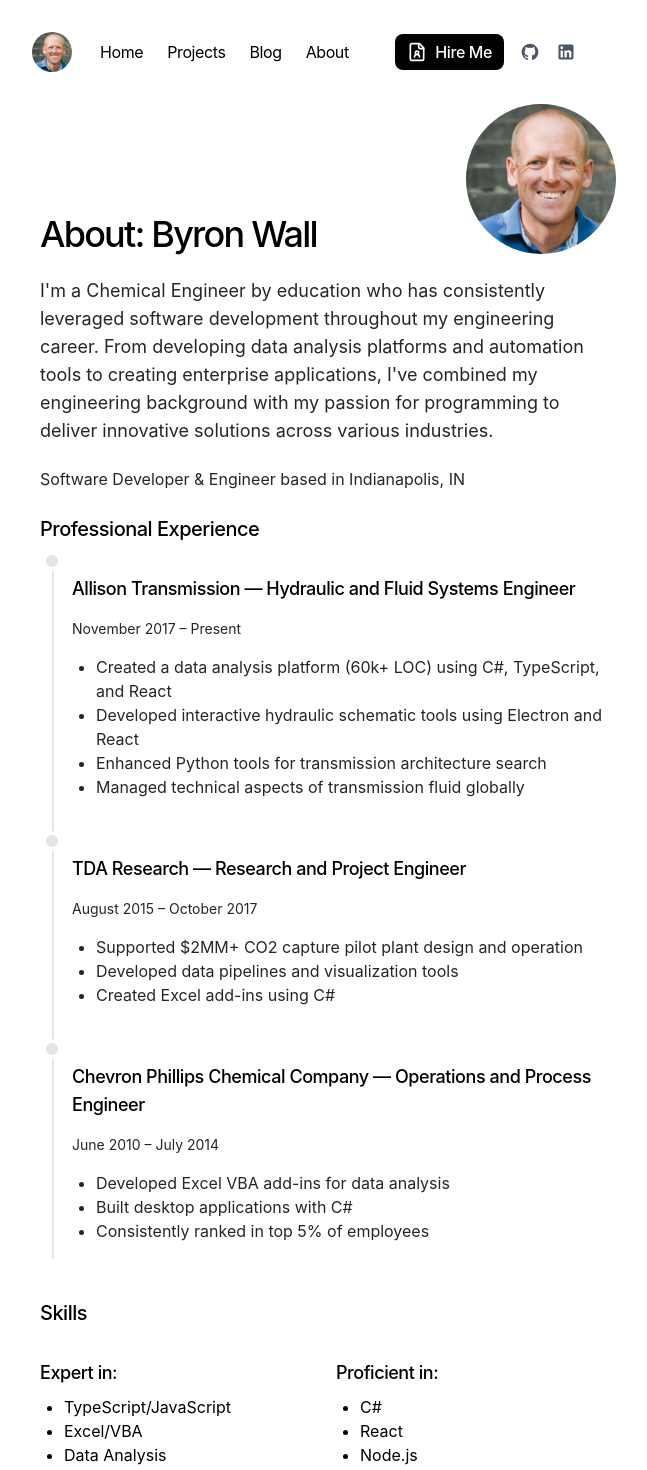
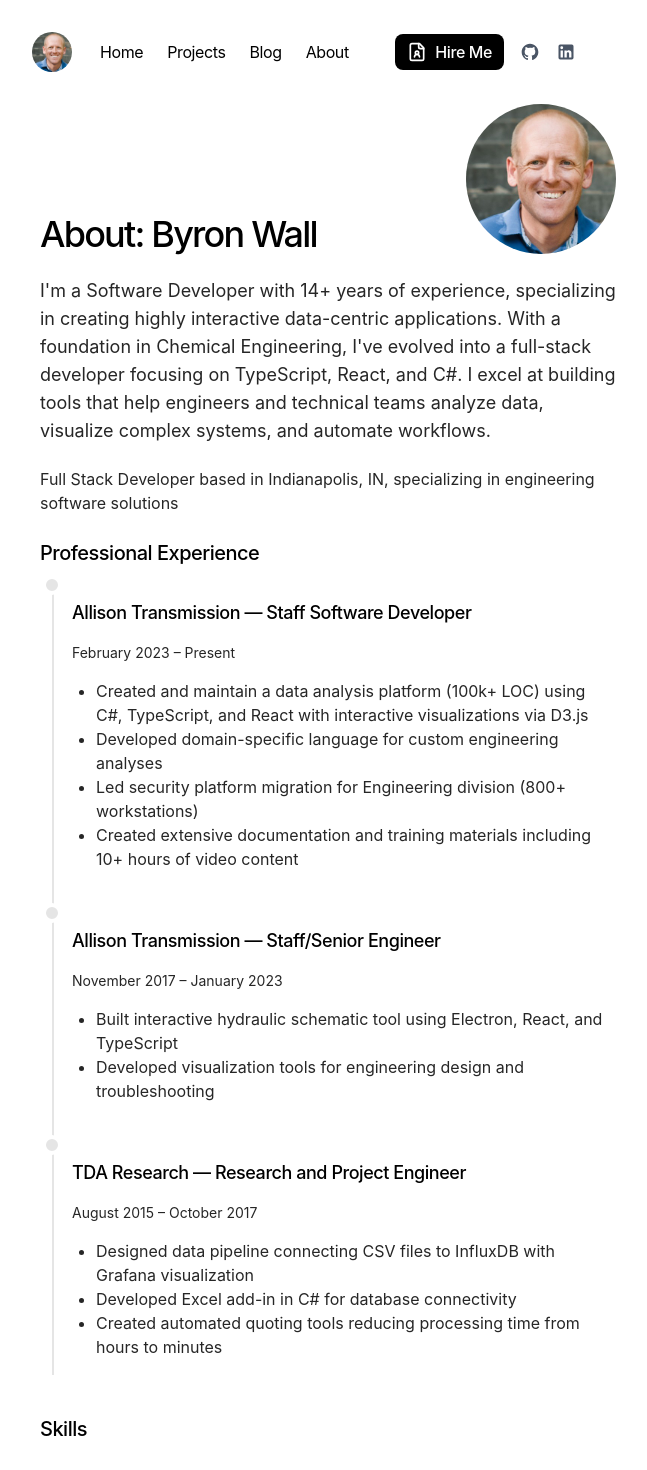
Before and after one commit to byronwall/wall-portfolio, a Next.js app: page /about in a window 1280 px wide. Shown: the top 1470 px of the page, without its empty margins (312-959 px from the left). Built offline with nearby package versions, Linux system fonts and the light colour scheme.

Commit message:
Update resume and about page with latest professional experience details

```diff
--- a/app/about/page.tsx
+++ b/app/about/page.tsx
@@ -4,20 +4,41 @@ import { Timeline } from "app/components/Timeline";
 export default function AboutPage() {
   const experienceItems = [
     {
-      title: "Allison Transmission — Hydraulic and Fluid Systems Engineer",
-      date: "November 2017 – Present",
+      title: "Allison Transmission — Staff Software Developer",
+      date: "February 2023 – Present",
       children: (
         <ul>
           <li>
-            Created a data analysis platform (60k+ LOC) using C#, TypeScript,
-            and React
+            Created and maintain a data analysis platform (100k+ LOC) using C#,
+            TypeScript, and React with interactive visualizations via D3.js
           </li>
           <li>
-            Developed interactive hydraulic schematic tools using Electron and
-            React
+            Developed domain-specific language for custom engineering analyses
           </li>
-          <li>Enhanced Python tools for transmission architecture search</li>
-          <li>Managed technical aspects of transmission fluid globally</li>
+          <li>
+            Led security platform migration for Engineering division (800+
+            workstations)
+          </li>
+          <li>
+            Created extensive documentation and training materials including 10+
+            hours of video content
+          </li>
+        </ul>
+      ),
+    },
+    {
+      title: "Allison Transmission — Staff/Senior Engineer",
+      date: "November 2017 – January 2023",
+      children: (
+        <ul>
+          <li>
+            Built interactive hydraulic schematic tool using Electron, React,
+            and TypeScript
+          </li>
+          <li>
+            Developed visualization tools for engineering design and
+            troubleshooting
+          </li>
         </ul>
       ),
     },
@@ -26,21 +47,15 @@ export default function AboutPage() {
       date: "August 2015 – October 2017",
       children: (
         <ul>
-          <li>Supported $2MM+ CO2 capture pilot plant design and operation</li>
-          <li>Developed data pipelines and visualization tools</li>
-          <li>Created Excel add-ins using C#</li>
-        </ul>
-      ),
-    },
-    {
-      title:
-        "Chevron Phillips Chemical Company — Operations and Process Engineer",
-      date: "June 2010 – July 2014",
-      children: (
-        <ul>
-          <li>Developed Excel VBA add-ins for data analysis</li>
-          <li>Built desktop applications with C#</li>
-          <li>Consistently ranked in top 5% of employees</li>
+          <li>
+            Designed data pipeline connecting CSV files to InfluxDB with Grafana
+            visualization
+          </li>
+          <li>Developed Excel add-in in C# for database connectivity</li>
+          <li>
+            Created automated quoting tools reducing processing time from hours
+            to minutes
+          </li>
         </ul>
       ),
     },
@@ -64,16 +79,17 @@ export default function AboutPage() {
       </div>
       <div className="prose prose-neutral dark:prose-invert">
         <p className="mb-8 text-lg">
-          I'm a Chemical Engineer by education who has consistently leveraged
-          software development throughout my engineering career. From developing
-          data analysis platforms and automation tools to creating enterprise
-          applications, I've combined my engineering background with my passion
-          for programming to deliver innovative solutions across various
-          industries.
+          I'm a Software Developer with 14+ years of experience, specializing in
+          creating highly interactive data-centric applications. With a
+          foundation in Chemical Engineering, I've evolved into a full-stack
+          developer focusing on TypeScript, React, and C#. I excel at building
+          tools that help engineers and technical teams analyze data, visualize
+          complex systems, and automate workflows.
         </p>
 
         <p className="mb-8">
-          Software Developer & Engineer based in Indianapolis, IN
+          Full Stack Developer based in Indianapolis, IN, specializing in
+          engineering software solutions
         </p>
 
         <h3>Professional Experience</h3>
--- a/app/page.tsx
+++ b/app/page.tsx
@@ -14,8 +14,8 @@ export default function Home() {
           Currently working as a{" "}
           <span className="font-semibold">Staff Software Developer</span> at
           Allison Transmission, where I develop software solutions for data
-          analysis and visualization. My preferred stack includes TypeScript,
-          React, C#, and increasingly Next.js.
+          analysis and visualization of time series data. My preferred stack
+          includes TypeScript, React, C#, and increasingly Next.js.
         </p>
 
         <ProjectCards />
--- a/content/projects/data-visualization.mdx
+++ b/content/projects/data-visualization.mdx
@@ -1,13 +1,13 @@
 ---
-title: "Custom Data Visualization Library"
-description: "A specialized charting library built for complex engineering data visualization"
+title: "Custom Data Visualization Platform"
+description: "A specialized charting platform built for complex engineering data visualization"
 date: "2025-01-31"
 publishedAt: "2025-01-31"
-summary: "A specialized charting library built for complex engineering data visualization"
+summary: "A specialized charting platform built for complex engineering data visualization"
 tags: ["TypeScript", "D3.js", "SVG", "Canvas", "React"]
 ---
 
-Developed a comprehensive data visualization library that combines the power of D3.js with custom rendering optimizations for large datasets.
+Developed a comprehensive data visualization platform that combines the power of D3.js with custom rendering optimizations for large datasets.
 
 ## Key Features
 
```
Also changed, not shown: 1 other file (tests, documents, lock files or other folders).
